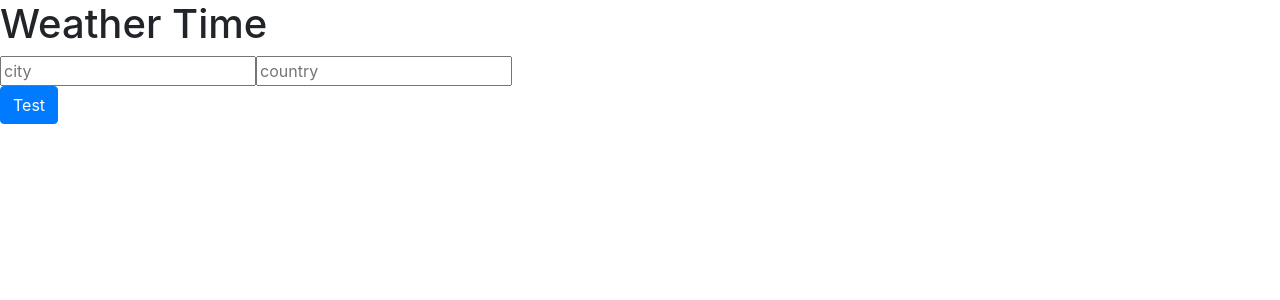
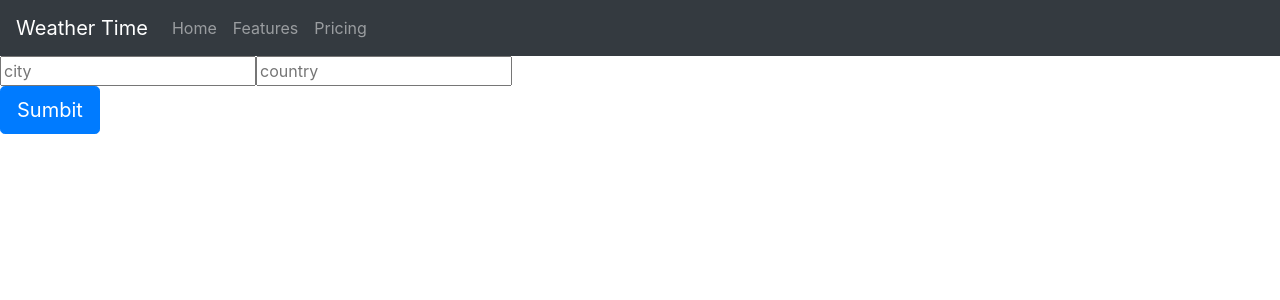
Before and after one commit to AndrewChildre/project-weather, a React (Create React App) app: page / in a window 1280 px wide. Shown: the top 300 px of the page. Built offline with nearby package versions, Linux system fonts and the light colour scheme; no server answers.

Commit message:
fri afternoon commit

```diff
--- a/src/App.css
+++ b/src/App.css
@@ -13,3 +13,6 @@ footer {
   font-size: small;
   text-align: center;
 }
+.nav{
+  color: red;
+}
--- a/src/App.js
+++ b/src/App.js
@@ -1,9 +1,10 @@
 import React from 'react'
 import Weather from './Weather'
-import DisplayWeather from './DisplayWeather'
+import Header from './Header'
 function App() {
   return (
     <div>
+      <Header />
       <Weather />
     </div>
   )
--- a/src/DisplayWeather.js
+++ b/src/DisplayWeather.js
@@ -1,5 +1,5 @@
 import React from 'react';
-
+import {Jumbotron, Container} from 'react-bootstrap'
 const DisplayWeather = (props) => {
 
 const {data} = props;
@@ -9,6 +9,8 @@ console.log(data)
 
     return (
 			<div className='display-weather'>
+
+					<Container fluid className='display-container'>
 						<div className='maincard'>
 							<span className='card-title'>
 								{data.name}, {data.sys.country}. Weather
@@ -17,11 +19,11 @@ console.log(data)
 								As Of {new Date().toLocaleTimeString()}
 							</span>
 							<h1>{Math.floor(data.main.temp)} deg</h1>
-               <span className='weather-main'>
-                   {data.weather[0].main}
-                   <img src={icons} alt='#' className='weather-icons'/>
-               </span>
+							<span className='weather-main'>{data.weather[0].main}</span>
+							<img src={icons} alt='#' className='weather-icons' />
 						</div>
+					</Container>
+
 			</div>
 		);
 };
--- /dev/null
+++ b/src/Header.js
@@ -0,0 +1,19 @@
+import React from 'react';
+import {Navbar, Nav} from 'react-bootstrap'
+import './index.css'
+const Header = () => {
+    return (
+			<div>
+				<Navbar bg='dark' variant='dark'>
+					<Navbar.Brand href='#home'>Weather Time</Navbar.Brand>
+					<Nav className='mr-auto'>
+						<Nav.Link href='#home'>Home</Nav.Link>
+						<Nav.Link href='#features'>Features</Nav.Link>
+						<Nav.Link href='#pricing'>Pricing</Nav.Link>
+					</Nav>
+				</Navbar>
+			</div>
+		);
+};
+
+export default Header;
--- a/src/Weather.js
+++ b/src/Weather.js
@@ -40,8 +40,15 @@ const Weather = () => {
        }
     return (
 			<div>
-				<h1>Weather Time</h1>
-				<form>
+                {
+                    weather.data != undefined ?
+                        <div>
+                            <DisplayWeather data={weather.data} />
+                        </div>
+                    :null
+                }
+
+                <form>
 					<input
 						type='text'
 						name='city'
@@ -56,15 +63,8 @@ const Weather = () => {
 
 					/>
 				</form>
-				<Button className='getWeather' onClick={(e) => weatherData(e)}>Test</Button>
 
-                {
-                    weather.data != undefined ?
-                        <div>
-                            <DisplayWeather data={weather.data} />
-                        </div>
-                    :null
-                }
+                	<Button variant='primary' size ='lg'className='getWeather' onClick={(e) => weatherData(e)}>Sumbit</Button>
 			</div>
 		);
 };
--- a/src/index.css
+++ b/src/index.css
@@ -5,9 +5,14 @@ body {
     sans-serif;
   -webkit-font-smoothing: antialiased;
   -moz-osx-font-smoothing: grayscale;
+
 }
 
 code {
   font-family: source-code-pro, Menlo, Monaco, Consolas, 'Courier New',
     monospace;
 }
+h1 {
+  color: red;
+}
+.display-container  {background-color: blue;}
--- a/src/index.js
+++ b/src/index.js
@@ -21,7 +21,5 @@ ReactDOM.render(
 	document.getElementById('root')
 );
 
-// If you want to start measuring performance in your app, pass a function
-// to log results (for example: reportWebVitals(console.log))
-// or send to an analytics endpoint. Learn more: https://bit.ly/CRA-vitals
+
 reportWebVitals();
```
Lines whose indentation alone changed are shown as unchanged.
